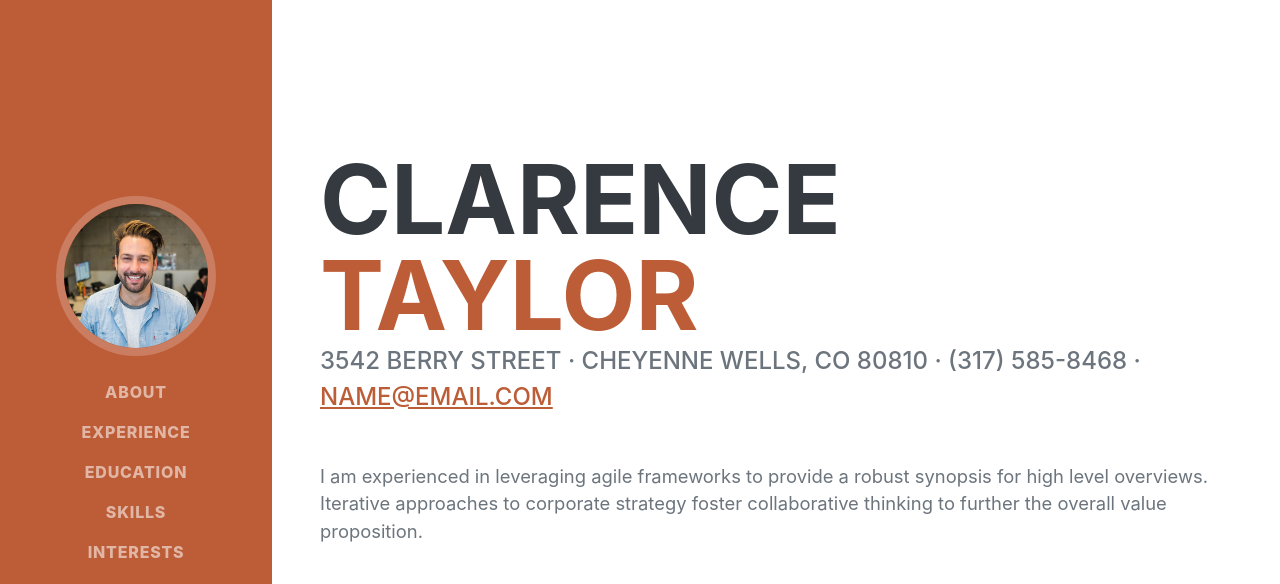
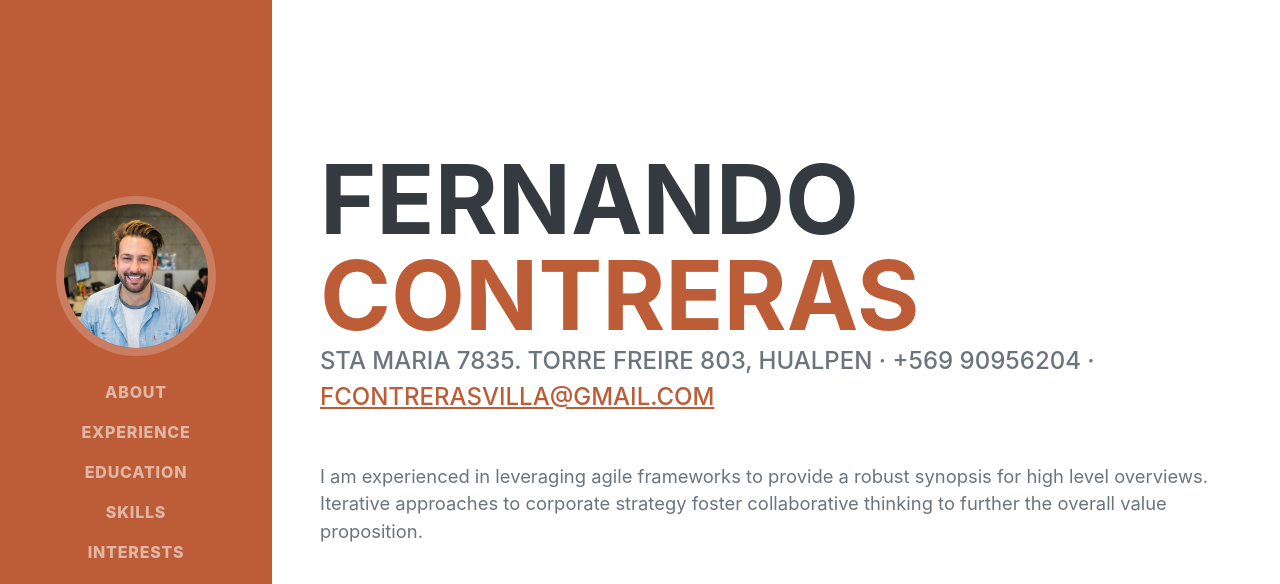
Before and after one commit to Fcontrvillaa/fcontrvillaa, a plain HTML site: page index.html in a window 1280 px wide. Shown: the top 584 px of the page. Drawn offline with nearby package versions, Linux system fonts and the light colour scheme; a web font is replaced by a local one.

Commit message:
template

```diff
--- a/index.html
+++ b/index.html
@@ -40,12 +40,12 @@
             <section class="resume-section" id="about">
                 <div class="resume-section-content">
                     <h1 class="mb-0">
-                        Clarence
-                        <span class="text-primary">Taylor</span>
+                        Fernando
+                        <span class="text-primary">Contreras</span>
                     </h1>
                     <div class="subheading mb-5">
-                        3542 Berry Street · Cheyenne Wells, CO 80810 · (317) 585-8468 ·
-                        <a href="mailto:name@email.com">name@email.com</a>
+                        Sta Maria 7835. Torre Freire 803, Hualpen · +569 90956204 ·
+                        <a href="mailto:name@email.com">fcontrerasvilla@gmail.com</a>
                     </div>
                     <p class="lead mb-5">I am experienced in leveraging agile frameworks to provide a robust synopsis for high level overviews. Iterative approaches to corporate strategy foster collaborative thinking to further the overall value proposition.</p>
                     <div class="social-icons">
```
